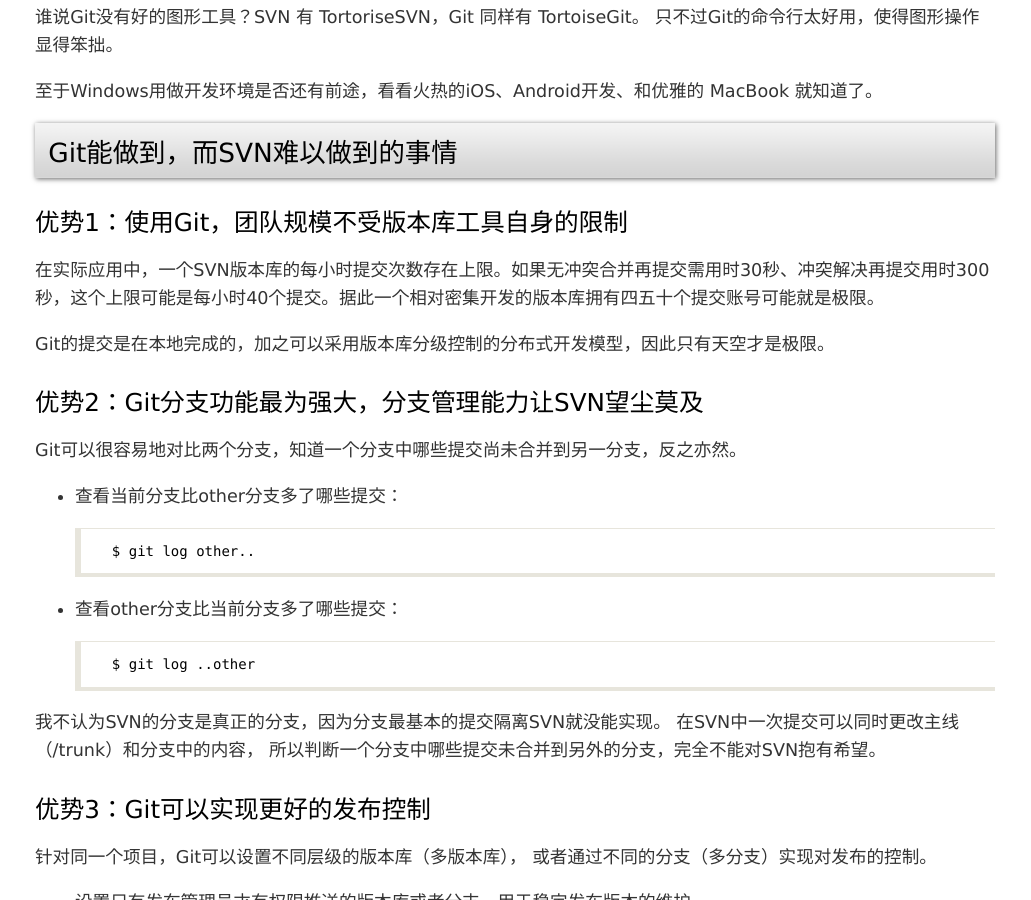
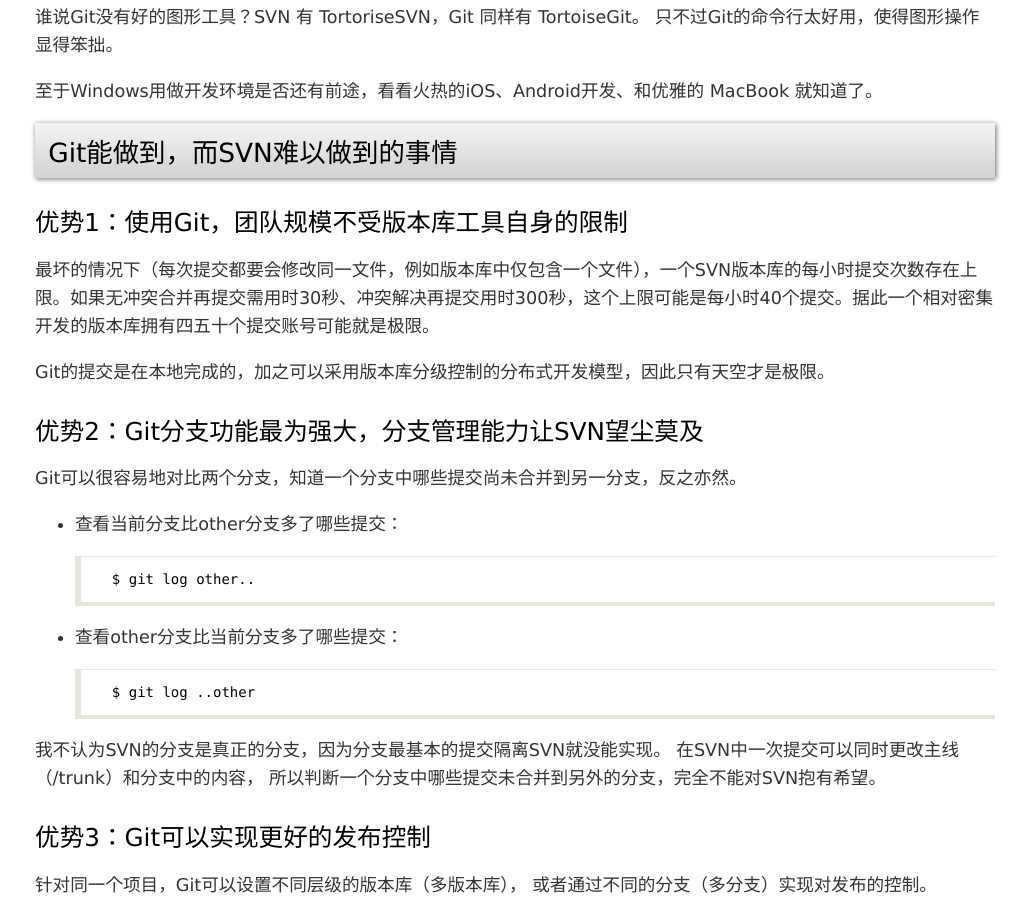
Before and after one commit to gotgit/gotgit.github.com, a Jekyll site: the page built from _posts/2012-04-12-why-git-is-better-than-svn.md, in a window 1280 px wide and 900 px high, scrolled down 4467 px. Shown: the whole window, without its empty margins (125-1156 px from the left). Built offline with Jekyll 4.4.1, drawn with Linux system fonts in a browser that asks for light colours; Markdown is read by kramdown in place of the engine named in the settings; comment, search, counter and statistics services are not loaded.

Commit message:
Why-git-is-better: add scope for svn scability problem
Signed-off-by: Jiang Xin <worldhello.net@gmail.com>

```diff
--- a/_posts/2012-04-12-why-git-is-better-than-svn.md
+++ b/_posts/2012-04-12-why-git-is-better-than-svn.md
@@ -202,7 +202,7 @@
 
 ### 优势1：使用Git，团队规模不受版本库工具自身的限制 ###
 
-在实际应用中，一个SVN版本库的每小时提交次数存在上限。如果无冲突合并再提交需用时30秒、冲突解决再提交用时300秒，这个上限可能是每小时40个提交。据此一个相对密集开发的版本库拥有四五十个提交账号可能就是极限。
+最坏的情况下（每次提交都要会修改同一文件，例如版本库中仅包含一个文件），一个SVN版本库的每小时提交次数存在上限。如果无冲突合并再提交需用时30秒、冲突解决再提交用时300秒，这个上限可能是每小时40个提交。据此一个相对密集开发的版本库拥有四五十个提交账号可能就是极限。
 
 Git的提交是在本地完成的，加之可以采用版本库分级控制的分布式开发模型，因此只有天空才是极限。
 
```
